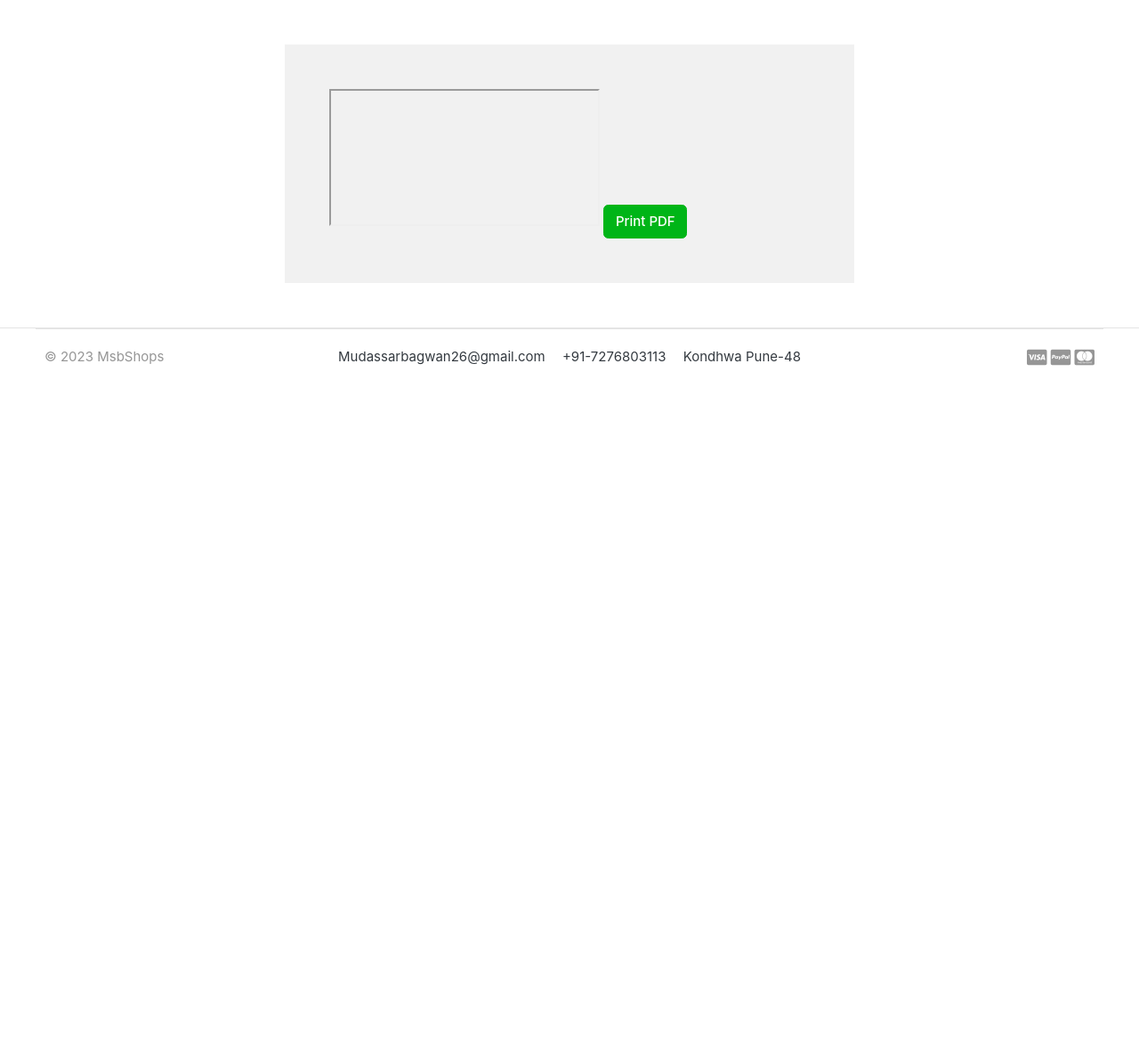
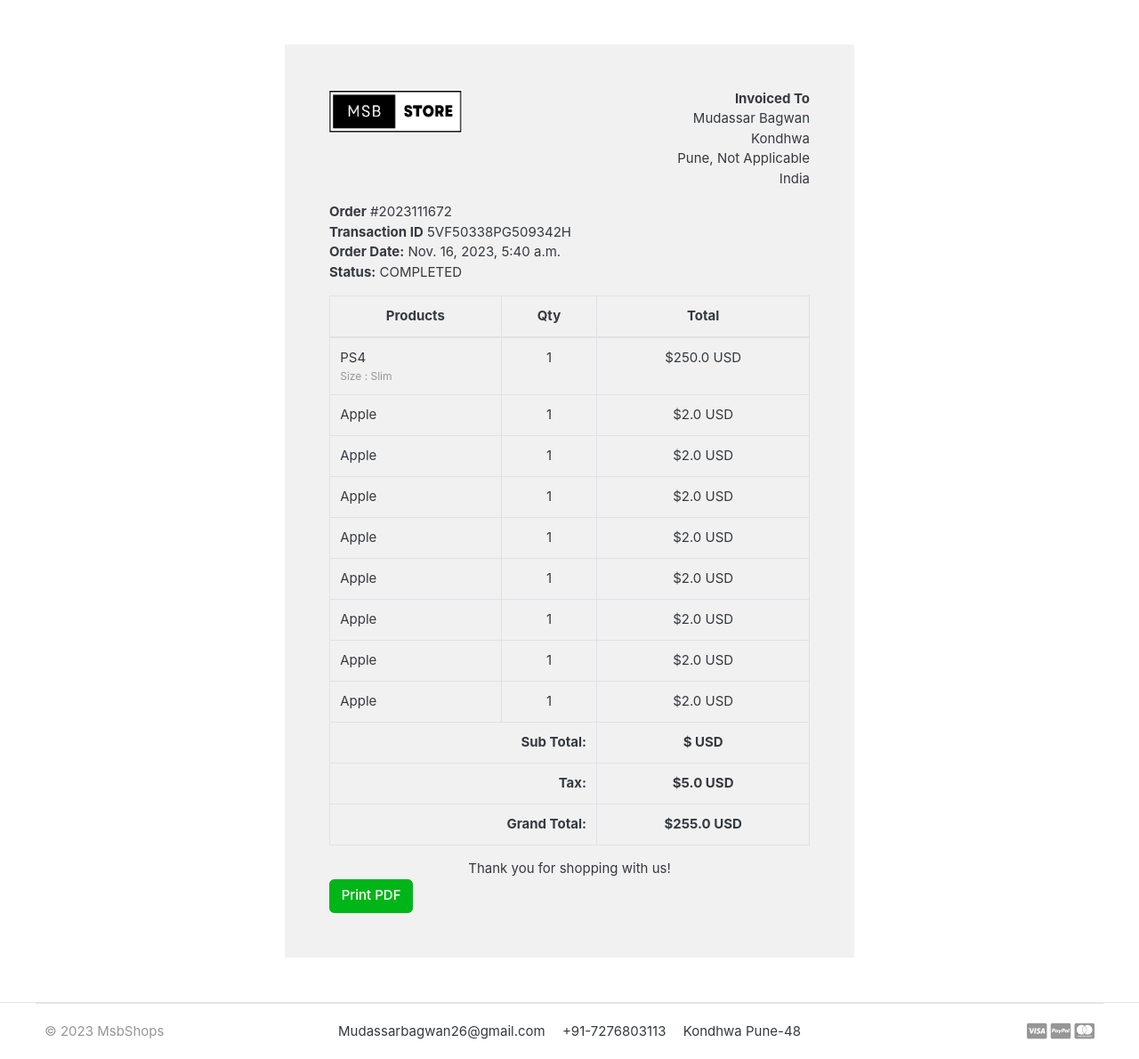
Before and after one commit to MudassarBagwan/msbstore, a Django app: template templates/accounts/order_detail.html in a window 1280 px wide. Shown: the part 118-1308 px from the top of the page at 89% size. Before the commit the page ends 529 px from the top, so only its background shows below. Run offline with Django 4.2, Linux system fonts and the light colour scheme; the template is opened without the code that fills it: values that come from a table or form of the project are taken from there, others are empty; data comes from the database, SQL or seed files in the repository; some libraries are stand-ins or nearby versions; some web fonts are replaced.

Commit message:
add static

```diff
--- a/templates/accounts/order_detail.html
+++ b/templates/accounts/order_detail.html
@@ -5,8 +5,8 @@
 
 
 <div class="container" style="margin: 0 auto;width: 50%;padding: 50px;background: #f1f1f1;margin-top: 50px;margin-bottom: 50px;">
-    <iframe id="pdfFrame">
-    <div   class="row invoice row-printable">
+
+    <div  id="pdfFrame"  class="row invoice row-printable">
         <div class="col-md-12">
             <!-- col-lg-12 start here -->
             <div class="panel panel-default plain" id="dash_0">
@@ -110,7 +110,7 @@
 
 
     </div>
-</iframe>
+
 <button type="button" class="btn btn-success" onclick="printPDF()">Print PDF</button>
 </div>
 
```
